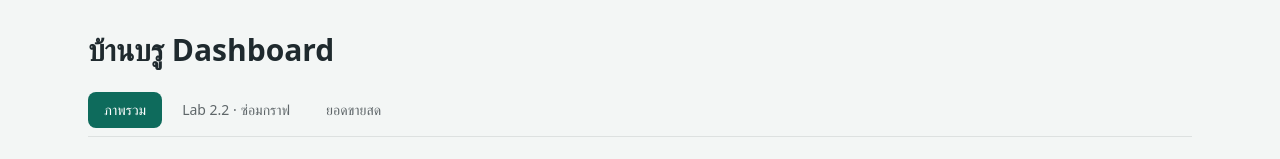
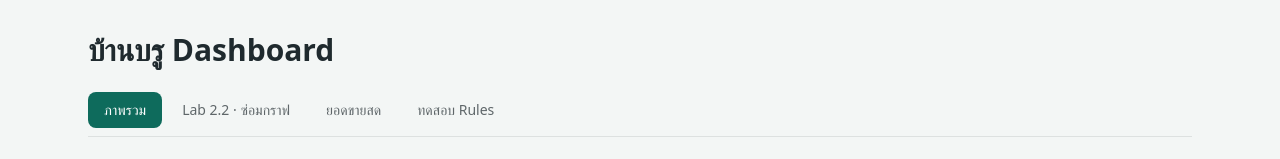
Before and after one commit to 6910127-warang/BAAN-BREW, a React (Vite) app: page / in a window 1280 px wide. Shown: the top 159 px of the page. Built offline with nearby package versions, Linux system fonts and the light colour scheme; no server answers; a web font is replaced by a local one.

Commit message:
Add Rules tester tab to App
Co-Authored-By: Claude Sonnet 5.5 <noreply@anthropic.com>

```diff
--- a/src/App.jsx
+++ b/src/App.jsx
@@ -11,6 +11,7 @@ import { buildDashboard, cleanHeader, cleanRows, findMissingColumns } from './li
 import { buildCustomerDashboard, cleanBranches, cleanCustomers } from './lib/customerMetrics'
 import Lab2Page from './lab2/Lab2Page'
 import LiveTab from './lab3/LiveTab'
+import RulesTester from './lab3/RulesTester'
 import { toLab2Rows } from './lab2/lab2Utils'
 import { formatBaht, formatNumber } from './lib/format'
 
@@ -31,6 +32,7 @@ const TABS = [
   { id: 'overview', label: 'ภาพรวม' },
   { id: 'lab2', label: 'Lab 2.2 · ซ่อมกราฟ' },
   { id: 'live', label: 'ยอดขายสด' },
+  { id: 'rules', label: 'ทดสอบ Rules' },
 ]
 
 function App() {
@@ -152,6 +154,7 @@ function App() {
         </nav>
 
         {tab === 'live' && <LiveTab />}
+        {tab === 'rules' && <RulesTester />}
 
         {tab === 'lab2' && dashboard && <Lab2Page rows={lab2Rows} products={products} />}
 
```
